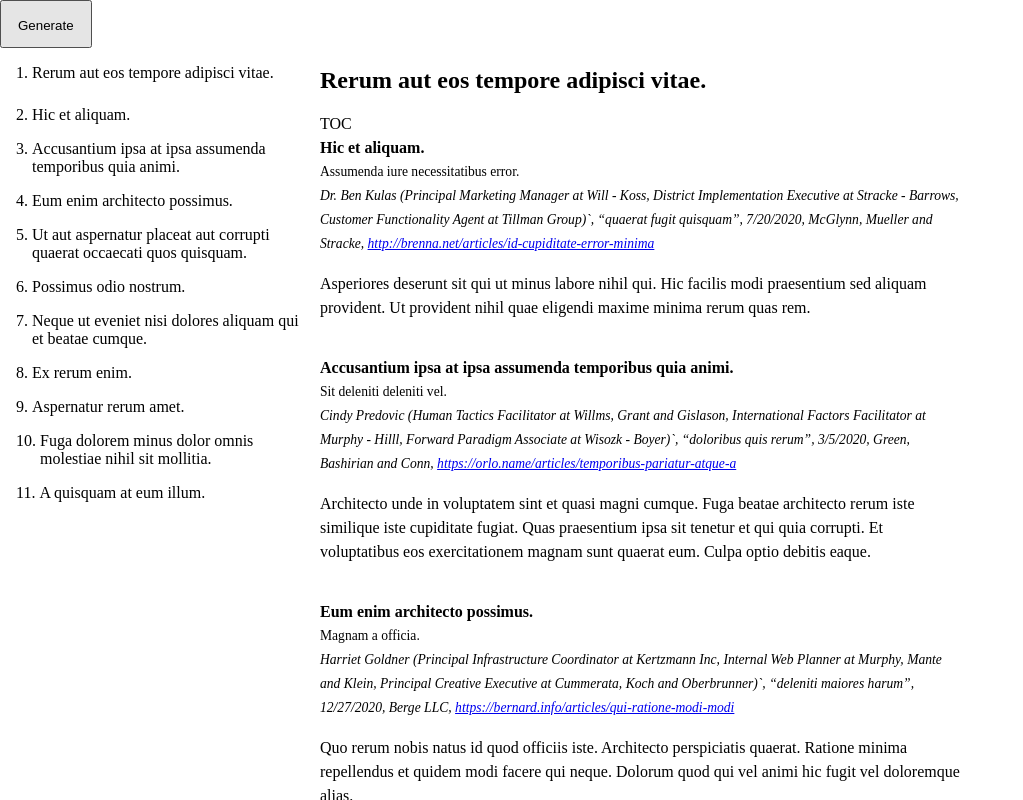
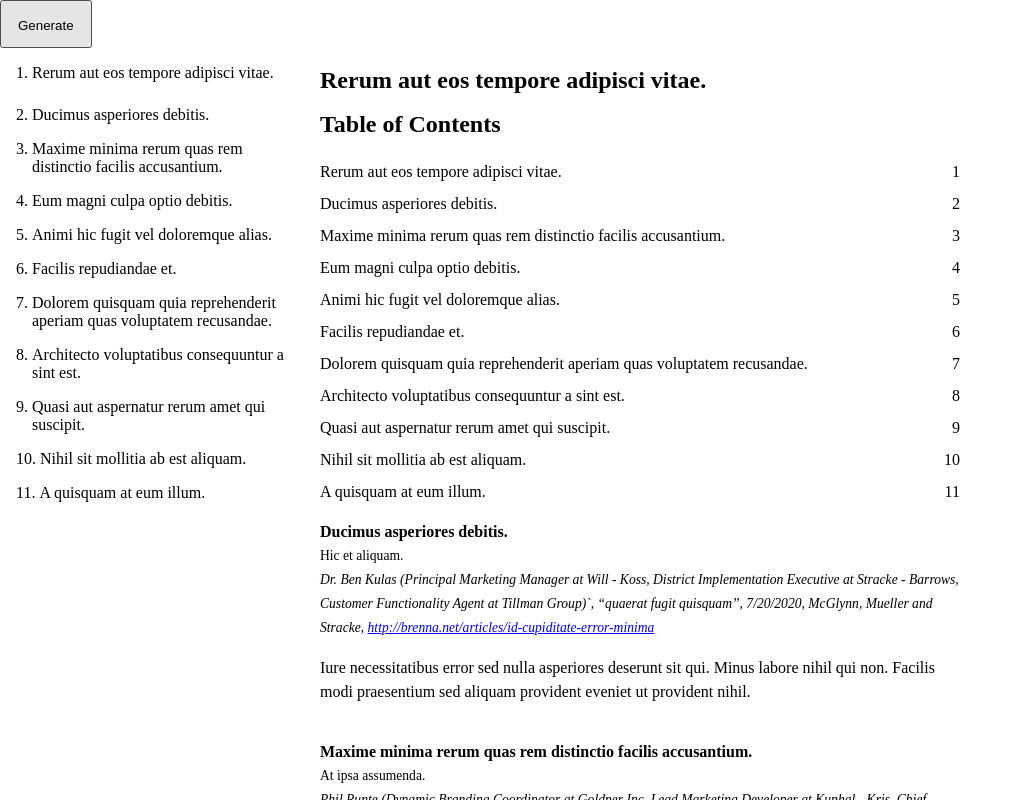
Before and after one commit to elijah-schow/research-software, a React (Create React App) app: page / in a window 1280 px wide. Both pictures are taken after a click on the button "Generate". Shown: the top 800 px of the page, without its empty margins (0-1023 px from the left). Built offline with nearby package versions, Linux system fonts and the light colour scheme.

Commit message:
Partially style TOC

```diff
--- a/src/Brief/Blocks/TOC.tsx
+++ /dev/null
@@ -1,9 +0,0 @@
-import React from 'react'
-
-export type TOCProps = PseudoContext & TOC;
-
-export const TOC: React.FC<TOCProps> = ({ state, dispatch, ...block}) => {
-    return <div id={block.id}>TOC</div>;
-}
-
-export default React.memo(TOC);
--- /dev/null
+++ b/src/Brief/Blocks/TOC/index.tsx
@@ -0,0 +1,32 @@
+import React from 'react'
+
+import './style.css'
+
+export type TOCProps = PseudoContext & TOC;
+
+export const TOC: React.FC<TOCProps> = ({ state, dispatch, ...block}) => {
+    const headings = Object.values(state.brief.blocks)
+        .filter(b => ['heading', 'evidence']
+            .includes(b.type));
+
+    return (
+        <aside id={block.id} className="toc">
+            <h2>{block.text}</h2>
+            <ol className="toc-list">
+                {headings.map((block, index) => (
+                    <a className="toc-item" href={`#${block.id}`} role="listitem">
+                        <span className="toc-text">{
+                            block.type === 'evidence'
+                                ? block.tag
+                                : block.text
+                            }
+                        </span>
+                        <span className="toc-number">{index + 1}</span>
+                    </a>
+                ))}
+            </ol>
+        </aside>
+    );
+}
+
+export default React.memo(TOC);
--- /dev/null
+++ b/src/Brief/Blocks/TOC/style.css
@@ -0,0 +1,29 @@
+/* TODO: https://markentier.tech/posts/2021/03/responsive-toc-leader-lines-with-css/ */
+
+.toc-list {
+    margin: 0;
+    padding: 0;
+}
+
+.toc-item {
+    display: flex;
+    flex-wrap: wrap;
+    justify-content: space-between;
+    padding: 0.25rem 0;
+    text-decoration: none;
+    color: black;
+}
+
+.toc-item:hover {
+    text-decoration: underline;
+    color: blue;
+}
+
+.toc-text,
+.toc-number {
+    display: block;
+}
+
+.toc-item:last-child {
+    padding-bottom: 1rem;
+}
--- a/src/Outline/index.tsx
+++ b/src/Outline/index.tsx
@@ -13,7 +13,7 @@ const Outline: FC<OutlineProps> = ({ state: { brief: { blocks } }, dispatch }) =
         <aside className="outline">
             <ol className="outline-list">
                 {headings.map((block, index) => (
-                    <a className="outline-item" href={`#${block.id}`}>
+                    <a className="outline-item" href={`#${block.id}`} role="listitem">
                         <span className="outline-number">{index + 1}.&nbsp;</span>
                         <span className="outline-text">{
                             block.type === 'evidence'
--- a/src/factories.ts
+++ b/src/factories.ts
@@ -12,7 +12,7 @@ export const heading = (override?: Partial<Heading>): Heading => ({
 export const toc = (override?: Partial<TOC>): TOC => ({
     id: nanoid(),
     type: 'toc',
-    text: faker.lorem.words(4),
+    text: 'Table of Contents',
     levels: 3,
     ...override,
 });
```
